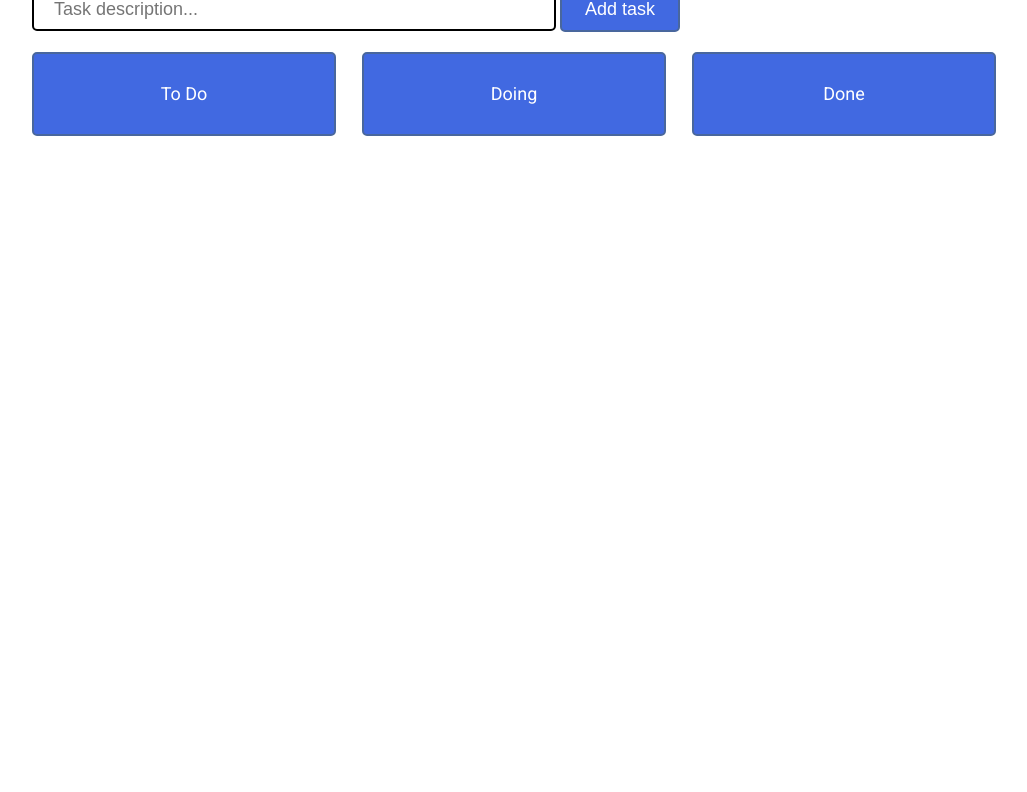
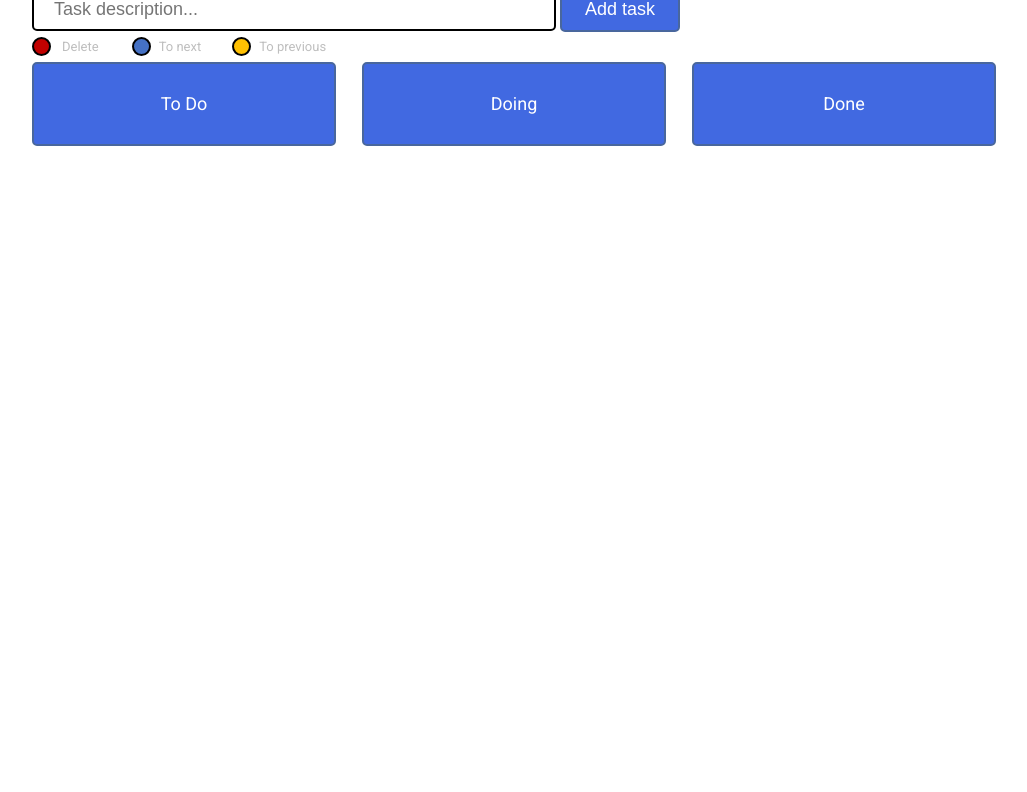
Before and after one commit to nicolaspenagos/tasks-organization-web-app, a plain HTML site: page index.html in a window 1280 px wide. Shown: the part 72-864 px from the top of the page, without its empty margins (128-1155 px from the left). Drawn offline with Linux system fonts and the light colour scheme; no server answers.

Commit message:
Convestions has been added

```diff
--- a/css/index.css
+++ b/css/index.css
@@ -20,7 +20,6 @@ div#main{
     background-color: white;
 }
 
-
 #taskInput{
     height: 40px;
     width: 500px;
@@ -41,7 +40,7 @@ div#main{
 }
 
 div#taskDiv{
-    margin-top: 20px;
+    margin-top: 30px;
     width: 960px;
     height: 1200px;
     display: flex;
@@ -74,6 +73,28 @@ div#headToDo{
     text-align: center;
     line-height: 80px;
     color: white;
+}
+
+div#conventions{
+    height: 20px;
+    position: absolute;
+    display: flex;
+}
+
+.text{
+    font-family: 'Roboto', sans-serif;
+    font-size: small;
+    color: #BEBEBE;
+    margin-left: 30px;
+    margin-top: 7px;
+}
+
+div#text2{
+    margin-left: 60px;
+}
+
+div#text3{
+    margin-left: 58px;
 }
 
 .header{
@@ -152,3 +173,38 @@ div#headToDo{
     left: 10px;
     bottom: 10px;
 }
+
+.deleteBtnC{
+    height: 15px;
+    width: 15px;
+    background-color: #C10100;
+    border-radius: 50%;
+    display: inline-block;
+    border: 2px solid black;
+    position: absolute;
+    margin-top: 5px;
+}
+
+.nextBtnC{
+    height: 15px;
+    width: 15px;
+    background-color: #4571C4;
+    border-radius: 50%;
+    display: inline-block;
+    border: 2px solid black;
+    position: absolute;
+    margin-left: 100px;
+    margin-top: 5px;
+}
+
+.backBtnC{
+    height: 15px;
+    width: 15px;
+    background-color: #FFC002;
+    border-radius: 50%;
+    display: inline-block;
+    border: 2px solid black;
+    position: absolute;
+    margin-left: 200px;
+    margin-top: 5px;
+}
--- a/index.html
+++ b/index.html
@@ -15,6 +15,14 @@
         <div id="inputDiv">
             <input id="taskInput" placeholder="Task description..."></input>
             <button id="taskButton">Add task</button>
+            <div id="conventions">
+                <span class="deleteBtnC"></span>
+                <div class="text">Delete</div>
+                <span class="nextBtnC"></span>
+                <div id="text2" class="text">To next</div>
+                <span class="backBtnC"></span>
+                <div id="text3" class="text">To previous</div>
+            </div>
         </div>
 
         <div id="taskDiv">
```
